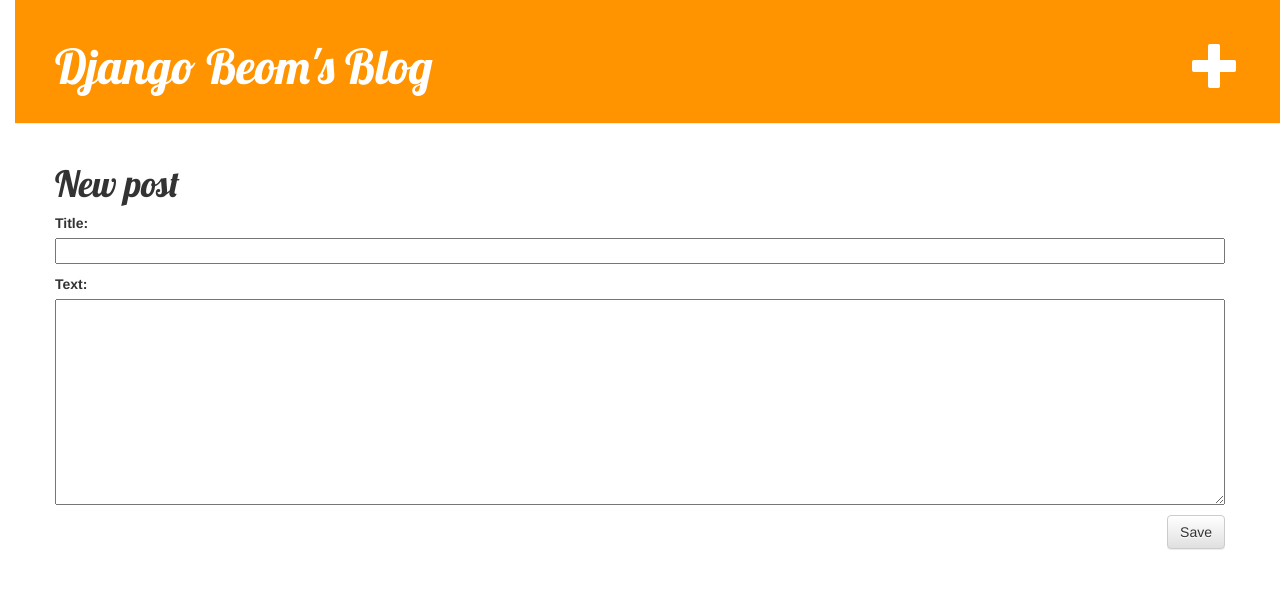
After one commit to beommaker/django-beoms-blog, a Django app: template blog/templates/blog/post_edit.html in a window 1280 px wide. The commit adds this page. Shown: the top 589 px of the page. Run offline with Django 3.2, Linux system fonts and the light colour scheme; the template is opened without the code that fills it: values that come from a table or form of the project are taken from there, others are empty; parts of the project's set-up code (start-up, migrations or seed data) failed here and were passed over; some libraries are stand-ins or nearby versions.

Commit message:
feat(blog): add-new-post
https://app.asana.com/0/513674312489999/529282831944992

```diff
--- /dev/null
+++ b/blog/forms.py
@@ -0,0 +1,9 @@
+from django import forms
+from .models import Post
+
+
+class PostForm(forms.ModelForm):
+
+    class Meta:
+        model = Post
+        fields = ('title', 'text',)
--- a/blog/templates/blog/base.html
+++ b/blog/templates/blog/base.html
@@ -8,10 +8,12 @@
         <link rel="stylesheet" href={% static 'css/blog.css' %}>
         <link href="//fonts.googleapis.com/css?family=Lobster&subset=latin,latin-ext" rel="stylesheet" type="text/css">
     </head>
-
     <body>
         <div class="page-header">
             <h1>
+                <a href="{% url 'post_new' %}" class="top-menu">
+                    <span class="glyphicon glyphicon-plus"></span>
+                </a>
                 <a href="">Django Beom's Blog</a>
             </h1>
         </div>
@@ -22,5 +24,4 @@
             </div>
         </div>
     </body>
-
 </html>
--- a/blog/templates/blog/post_detail.html
+++ b/blog/templates/blog/post_detail.html
@@ -7,6 +7,9 @@
                 {{ post.published_date }}
             </div>
         {% endif %}
+        <a class="btn btn-default" href="{% url 'post_edit' pk=post.pk %}">
+            <span class="glyphicon glyphicon-pencil"></span>
+        </a>
         <h1>{{ post.title }}</h1>
         <p>{{ post.text|linebreaksbr }}</p>
     </div>
--- /dev/null
+++ b/blog/templates/blog/post_edit.html
@@ -0,0 +1,10 @@
+{% extends "blog/base.html" %}
+
+{% block content %}
+    <h1>New post</h1>
+    <form method="POST" class="post-form">
+        {% csrf_token %}
+        {{ form.as_p }}
+        <button type="submit" class="save btn btn-default">Save</button>
+    </form>
+{% endblock %}
--- a/blog/urls.py
+++ b/blog/urls.py
@@ -5,4 +5,6 @@ from . import views
 urlpatterns = [
     url(r'^$', views.post_list, name='post_list'),
     url(r'^post/(?P<pk>\d+)/$', views.post_detail, name='post_detail'),
+    url(r'^post/new/$', views.post_new, name='post_new'),
+    url(r'^post/(?P<pk>\d+)/edit/$', views.post_edit, name='post_edit'),
 ]
```
Also changed, not shown: blog/views.py (+24 -1 lines), db.sqlite3. Lines whose indentation alone changed are shown as unchanged.
